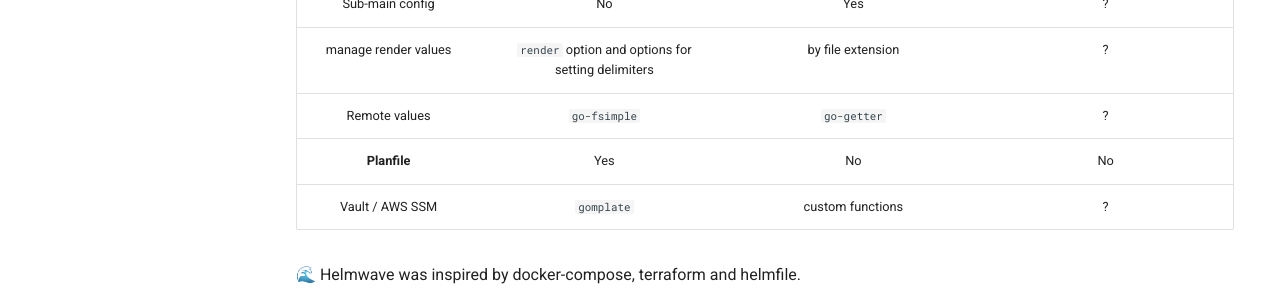
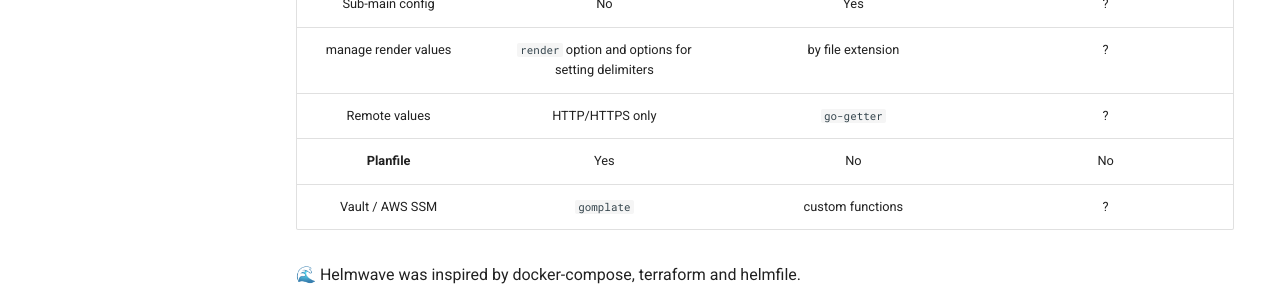
Before and after one commit to helmwave/docs, an MkDocs documentation site: the page built from docs/intro.md, in a window 1280 px wide and 900 px high, scrolled down 1522 px. Shown: the part 422-722 px from the top of the window. Built offline with MkDocs 1.6.1 and Material for MkDocs 9.7.7, drawn with Linux system fonts in a browser that asks for light colours; comment, search, counter and statistics services are not loaded; the version menu is left out.

Commit message:
fix: tune remote values

```diff
--- a/docs/intro.md
+++ b/docs/intro.md
@@ -43,7 +43,7 @@
 |                  OCI                   |                                       `registries`                                        |                               option in `repositories`                                |                   only `pull`, not `login`                    |
 |            Sub-main config             |                                            No                                             |                                          Yes                                          |                               ?                               |
 |          manage render values          |                    `render` option and options for setting delimiters                     |                                   by file extension                                   |                               ?                               |
-|             Remote values              |                                       `go-fsimple`                                        |                                      `go-getter`                                      |                               ?                               |
+|             Remote values              |                                      HTTP/HTTPS only                                      |                                      `go-getter`                                      |                               ?                               |
 |              **Planfile**              |                                            Yes                                            |                                          No                                           |                              No                               |
 |            Vault / AWS SSM             |                                        `gomplate`                                         |                                   custom functions                                    |                               ?                               |
 
```
